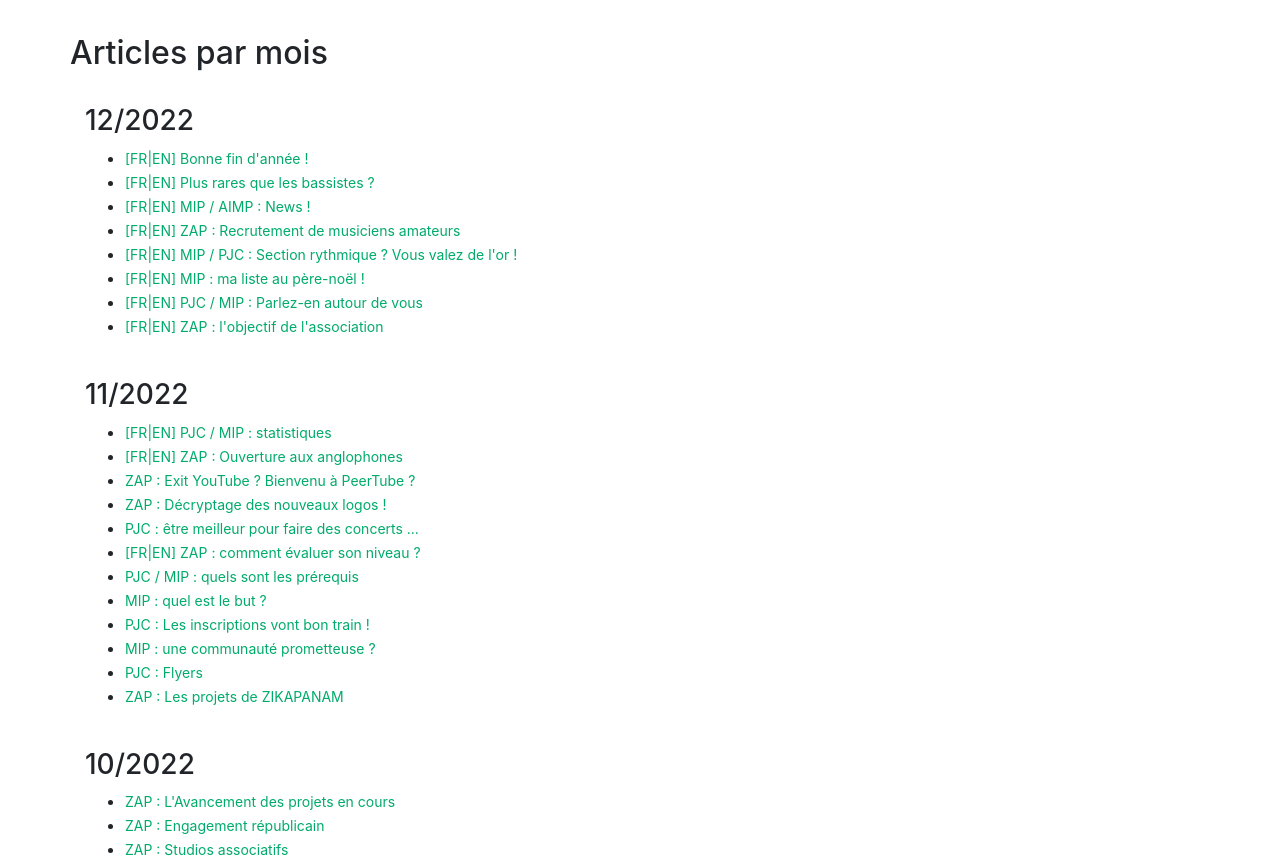
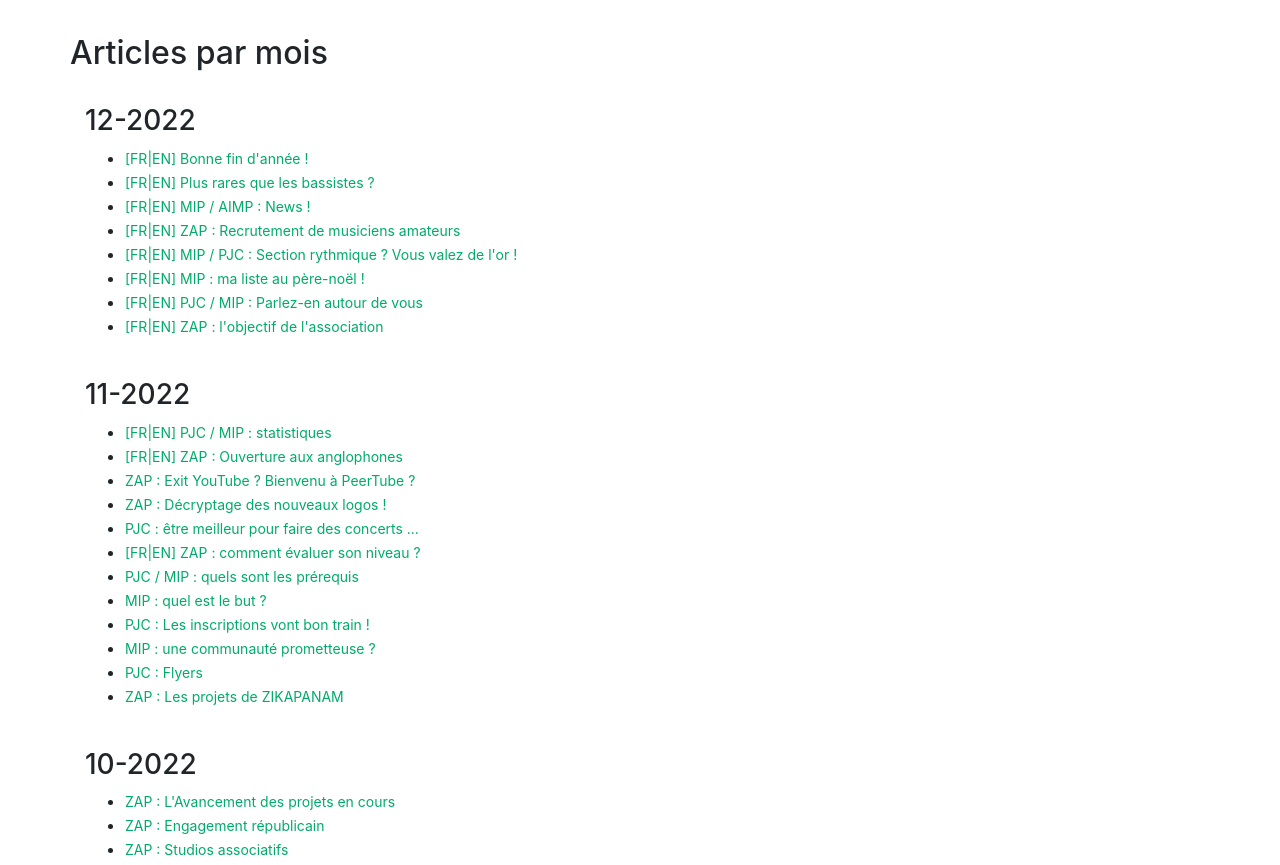
Before and after one commit to zikapanam/blog-zikapanam, a Jekyll site: the page built from _pages/monthly.md, in a window 1280 px wide and 1400 px high. Shown: the part 211-1076 px from the top of the window. Built offline with Jekyll 4.4.1, drawn with Linux system fonts in a browser that asks for light colours; nearby versions of some CDN libraries.

```diff
--- a/_layouts/monthly.html
+++ b/_layouts/monthly.html
@@ -6,10 +6,10 @@ permalink: "/monthly.html"
 
 <div class="row listrecent">
 <h2>Articles par mois</h2>
-{% assign postsByYearMonth = site.posts | group_by_exp:"post", "post.date | date: '%m/%Y'"  %}
+{% assign postsByYearMonth = site.posts | group_by_exp:"post", "post.date | date: '%m-%Y'"  %}
 {% for yearMonth in postsByYearMonth %}
 <div class="section-title col-md-12 mt-4">
-  <h3>{{ yearMonth.name }}</h3>
+  <h3 id="{{ yearMonth.name }}">{{ yearMonth.name }}</h3>
     <ul>
       {% for post in yearMonth.items %}
         <li>
```
